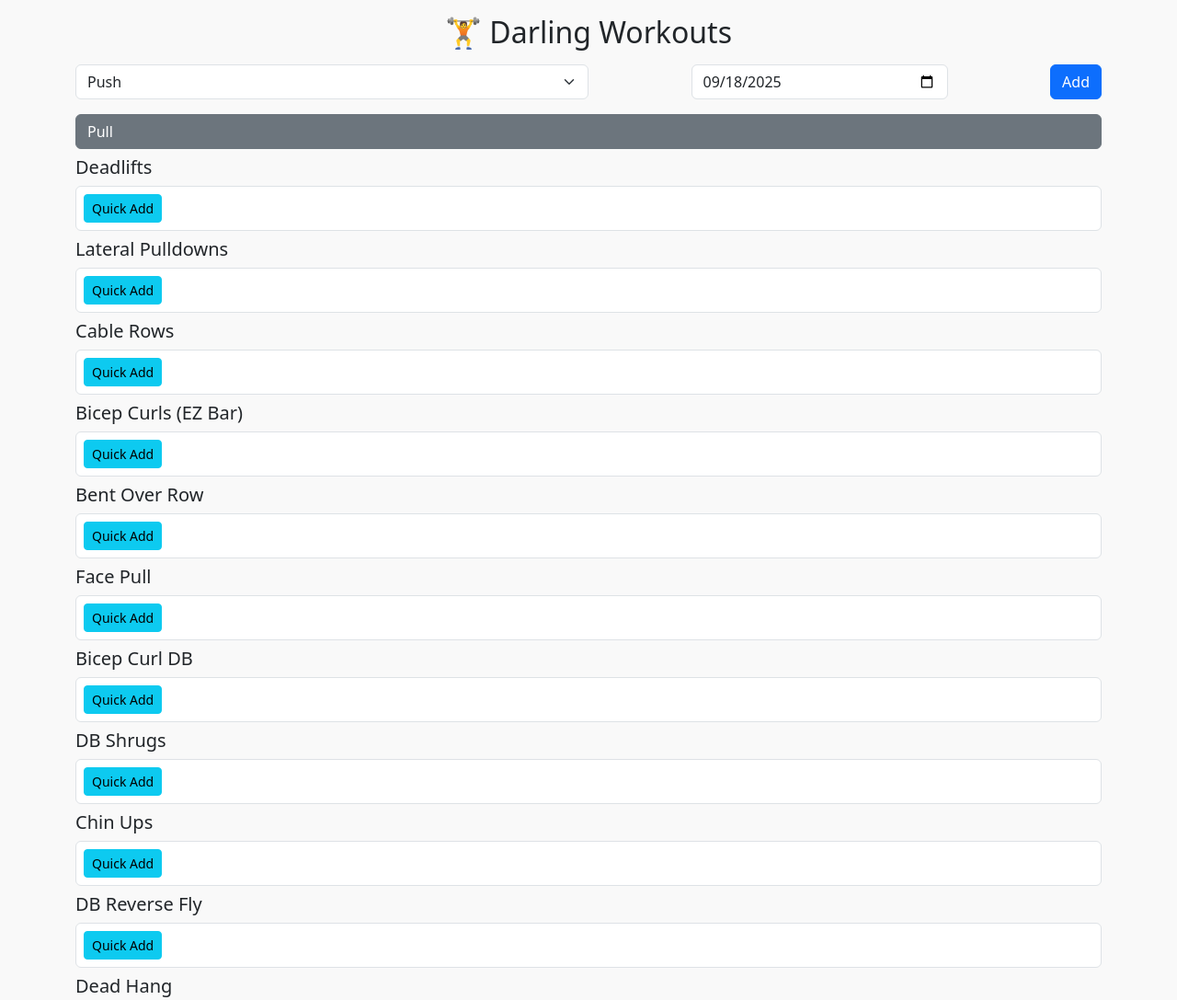
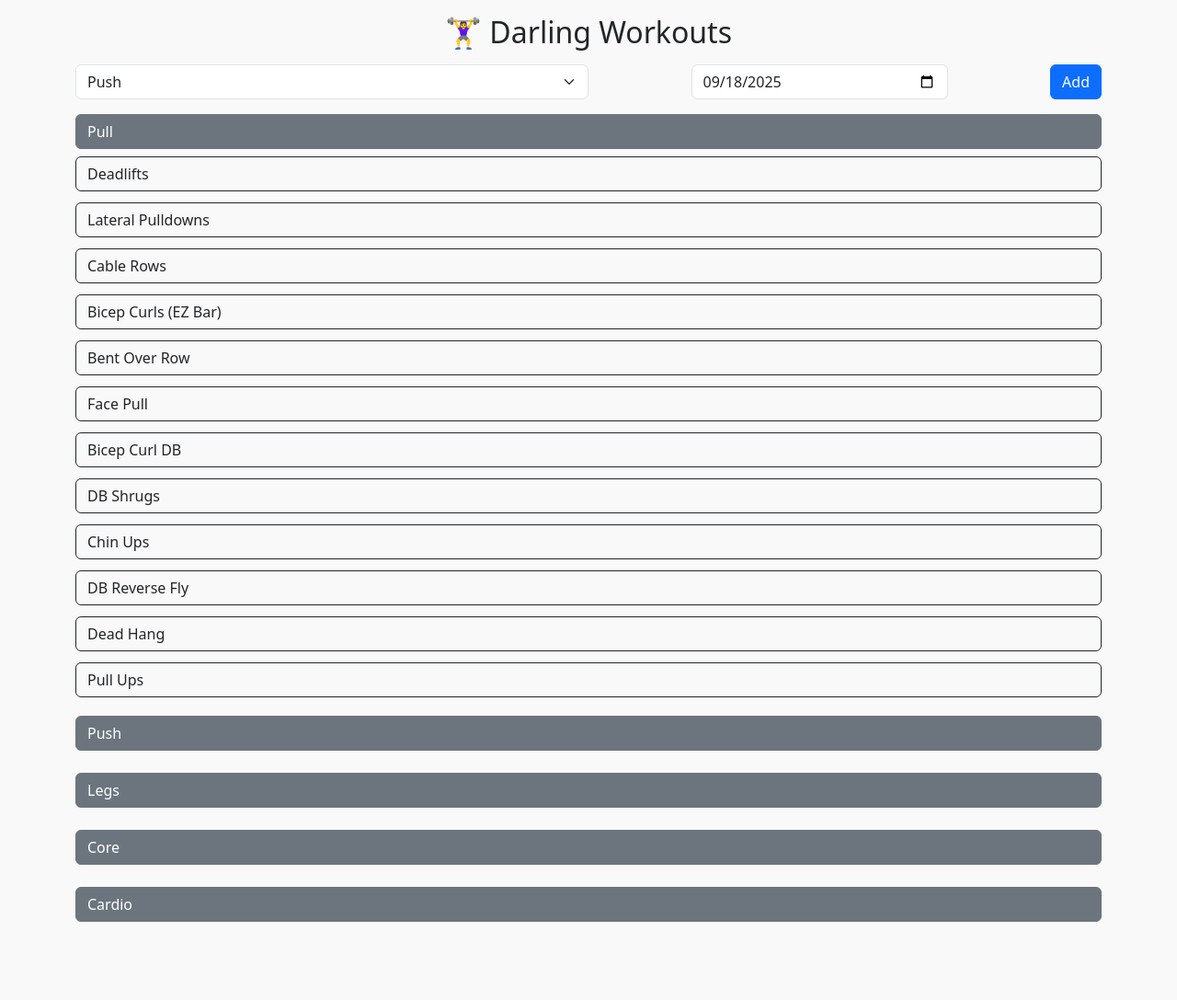
Before and after one commit to Demonzeeman/workout-tracker, a plain HTML site: page index.html in a window 1280 px wide. Shown: the top 1087 px of the page at 92% size. After the commit the page ends 1042 px from the top, so only its background shows below. Drawn offline with nearby package versions, Linux system fonts and the light colour scheme.

Commit message:
Add files via upload

```diff
--- a/index.html
+++ b/index.html
@@ -13,7 +13,7 @@
 </head>
 <body>
 <div class="container">
-  <h2 class="text-center mb-3">🏋 Darling Workouts</h2>
+  <h2 class="text-center mb-3">🏋‍♀️ Darling Workouts</h2>
 
   <!-- Controls -->
   <div class="d-flex justify-content-between mb-2">
@@ -93,17 +93,6 @@ function populateExerciseDropdown() {
   });
 }
 
-// Quick Add
-function quickAdd(type, exercise) {
-  const date = dateInput.value;
-  const allData = JSON.parse(localStorage.getItem("workouts") || "{}");
-  if (!allData[type]) allData[type] = {};
-  if (!allData[type][exercise]) allData[type][exercise] = [];
-  allData[type][exercise].push({ date, data: "Quick Add" });
-  localStorage.setItem("workouts", JSON.stringify(allData));
-  loadExercises();
-}
-
 // Add button
 function addExercise() {
   editingIndex = null;
@@ -162,49 +151,45 @@ function deleteExercise(type, exercise, index) {
 function loadExercises() {
   exerciseList.innerHTML = "";
   const allData = JSON.parse(localStorage.getItem("workouts") || "{}");
-  let first = true;
+  let firstType = true;
 
   for (const type in exercisesByType) {
     const typeDiv = document.createElement("div");
     typeDiv.className = "mb-3";
 
-    // Type header
+    // Type collapsible
     const typeId = `collapse-${type}`;
-    const header = document.createElement("button");
-    header.className = "btn btn-secondary w-100 text-start mb-2";
-    header.setAttribute("data-bs-toggle","collapse");
-    header.setAttribute("data-bs-target",`#${typeId}`);
-    header.setAttribute("aria-expanded", first ? "true" : "false");
-    header.textContent = type;
-    typeDiv.appendChild(header);
+    const typeBtn = document.createElement("button");
+    typeBtn.className = "btn btn-secondary w-100 text-start mb-2";
+    typeBtn.setAttribute("data-bs-toggle","collapse");
+    typeBtn.setAttribute("data-bs-target",`#${typeId}`);
+    typeBtn.setAttribute("aria-expanded", firstType ? "true" : "false");
+    typeBtn.textContent = type;
+    typeDiv.appendChild(typeBtn);
 
-    const collapseDiv = document.createElement("div");
-    collapseDiv.className = "collapse" + (first ? " show" : "");
-    collapseDiv.id = typeId;
+    const typeCollapse = document.createElement("div");
+    typeCollapse.className = "collapse" + (firstType ? " show" : "");
+    typeCollapse.id = typeId;
 
+    // Exercises
     const exercises = new Set([...Object.keys(allData[type] || {}), ...exercisesByType[type]]);
-
     exercises.forEach(exercise => {
       const exDiv = document.createElement("div");
       exDiv.className = "mb-2";
 
-      const exTitle = document.createElement("h5");
-      exTitle.textContent = exercise;
-      exDiv.appendChild(exTitle);
+      // Exercise collapsible
+      const exId = `${type}-${exercise}`.replace(/\s+/g,'').replace(/\W/g,'');
+      const exBtn = document.createElement("button");
+      exBtn.className = "btn btn-outline-dark w-100 text-start mb-1";
+      exBtn.setAttribute("data-bs-toggle","collapse");
+      exBtn.setAttribute("data-bs-target",`#${exId}`);
+      exBtn.textContent = exercise;
+
+      const exCollapse = document.createElement("div");
+      exCollapse.className = "collapse";
+      exCollapse.id = exId;
 
       const entries = (allData[type] && allData[type][exercise]) || [];
-
-      // Quick Add
-      const quickDiv = document.createElement("div");
-      quickDiv.className = "exercise-entry d-flex align-items-center border p-2 rounded bg-white mb-1";
-      const quickBtn = document.createElement("button");
-      quickBtn.className = "btn btn-sm btn-info me-1";
-      quickBtn.textContent = "Quick Add";
-      quickBtn.addEventListener("click", () => quickAdd(type, exercise));
-      quickDiv.appendChild(quickBtn);
-      exDiv.appendChild(quickDiv);
-
-      // Entries by date
       if (entries.length > 0) {
         const entriesByDate = {};
         entries.forEach(e => {
@@ -213,22 +198,20 @@ function loadExercises() {
         });
 
         const sortedDates = Object.keys(entriesByDate).sort((a,b)=>new Date(b)-new Date(a));
-
         sortedDates.forEach(date => {
           const dateId = `${type}-${exercise}-${date}`.replace(/\s+/g,'').replace(/\W/g,'');
           const dateDiv = document.createElement("div");
 
-          const dateHeader = document.createElement("button");
-          dateHeader.className = "btn btn-link text-start w-100";
-          dateHeader.setAttribute("data-bs-toggle","collapse");
-          dateHeader.setAttribute("data-bs-target", `#${dateId}`);
-          dateHeader.setAttribute("aria-expanded","false");
-          dateHeader.textContent = formatDate(date);
-          dateDiv.appendChild(dateHeader);
+          // Date collapsible
+          const dateBtn = document.createElement("button");
+          dateBtn.className = "btn btn-link text-start w-100";
+          dateBtn.setAttribute("data-bs-toggle","collapse");
+          dateBtn.setAttribute("data-bs-target", `#${dateId}`);
+          dateBtn.textContent = formatDate(date);
 
-          const content = document.createElement("div");
-          content.className = "collapse ps-3 mt-2";
-          content.id = dateId;
+          const dateCollapse = document.createElement("div");
+          dateCollapse.className = "collapse ps-3 mt-2";
+          dateCollapse.id = dateId;
 
           entriesByDate[date].forEach((entry,index)=>{
             const entryDiv = document.createElement("div");
@@ -253,20 +236,23 @@ function loadExercises() {
 
             entryDiv.appendChild(span);
             entryDiv.appendChild(btnGroup);
-            content.appendChild(entryDiv);
+            dateCollapse.appendChild(entryDiv);
           });
 
-          dateDiv.appendChild(content);
-          exDiv.appendChild(dateDiv);
+          dateDiv.appendChild(dateBtn);
+          dateDiv.appendChild(dateCollapse);
+          exCollapse.appendChild(dateDiv);
         });
       }
 
-      collapseDiv.appendChild(exDiv);
+      exDiv.appendChild(exBtn);
+      exDiv.appendChild(exCollapse);
+      typeCollapse.appendChild(exDiv);
     });
 
-    typeDiv.appendChild(collapseDiv);
+    typeDiv.appendChild(typeCollapse);
     exerciseList.appendChild(typeDiv);
-    first = false;
+    firstType = false;
   }
 }
 
```
